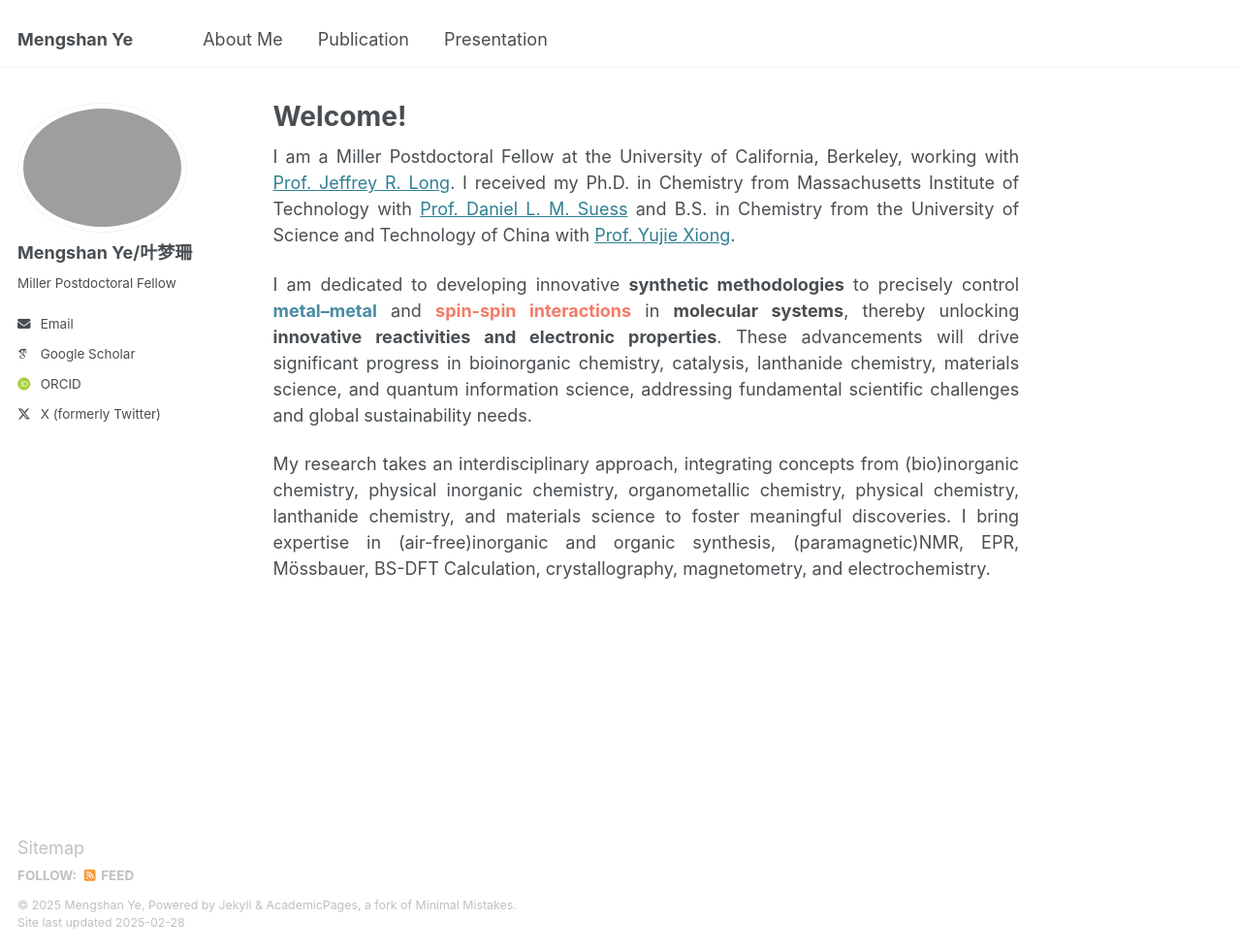
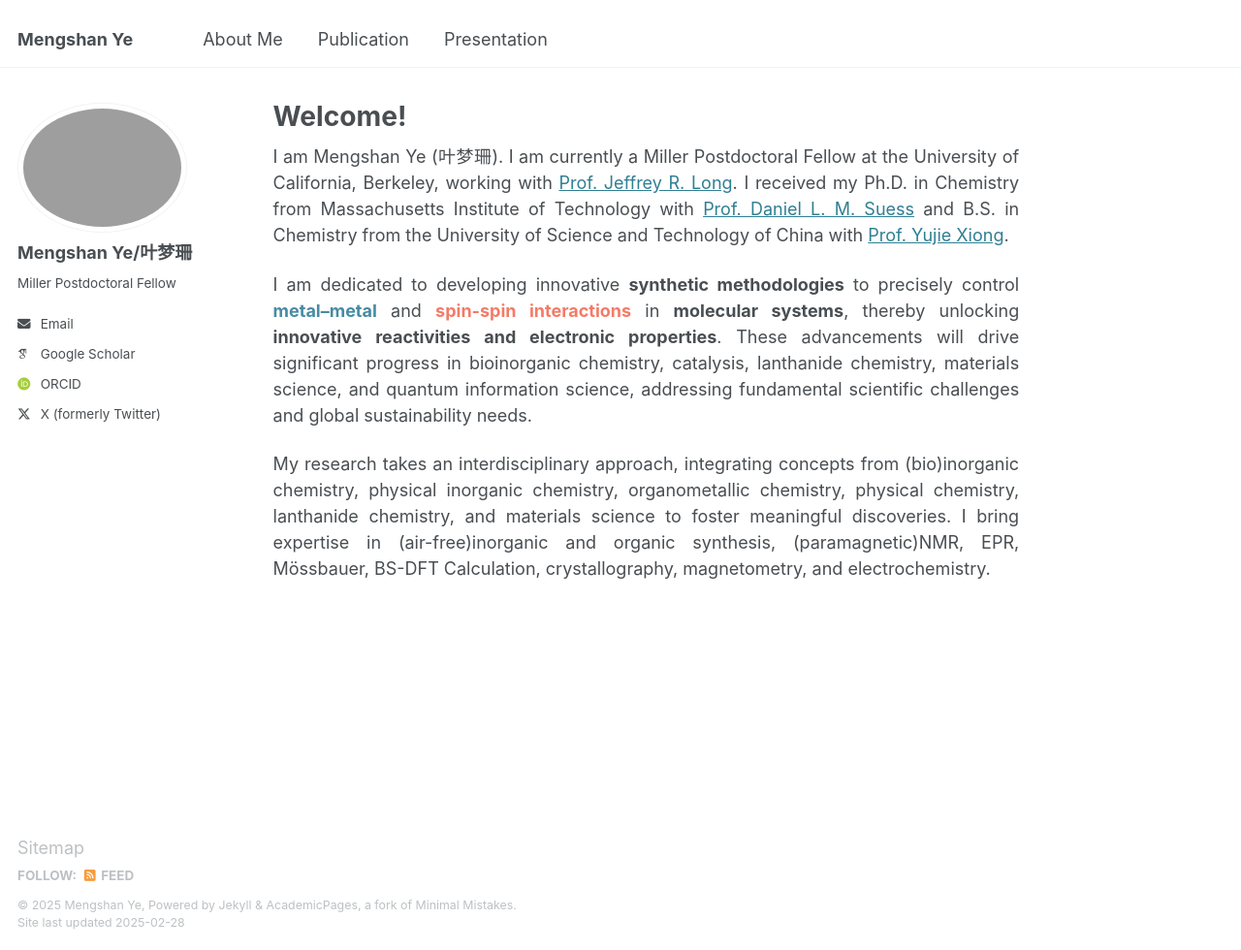
Before and after one commit to mengshan-ye/mengshan-ye.github.io, a Jekyll site: the page built from _pages/home.md, in a window 1280 px wide and 980 px high. Shown: the whole window at 97% size. Built offline with Jekyll 4.4.1, drawn with Linux system fonts in a browser that asks for light colours; some web fonts are replaced.

Commit message:
Update home.md

```diff
--- a/_pages/home.md
+++ b/_pages/home.md
@@ -21,7 +21,7 @@ author_profile: true
 
 
 <div class="justify-text">
-I am a Miller Postdoctoral Fellow at the University of California, Berkeley, working with <a href="http://alchemy.cchem.berkeley.edu/home/">Prof. Jeffrey R. Long</a>. I received my Ph.D. in Chemistry from Massachusetts Institute of Technology with <a href="https://suessgroup.mit.edu/">Prof. Daniel L. M. Suess</a> and B.S. in Chemistry from the University of Science and Technology of China with <a href="https://faculty.ustc.edu.cn/xiongyujie//">Prof. Yujie Xiong</a>.
+I am Mengshan Ye (叶梦珊). I am currently a Miller Postdoctoral Fellow at the University of California, Berkeley, working with <a href="http://alchemy.cchem.berkeley.edu/home/">Prof. Jeffrey R. Long</a>. I received my Ph.D. in Chemistry from Massachusetts Institute of Technology with <a href="https://suessgroup.mit.edu/">Prof. Daniel L. M. Suess</a> and B.S. in Chemistry from the University of Science and Technology of China with <a href="https://faculty.ustc.edu.cn/xiongyujie//">Prof. Yujie Xiong</a>.
 </div>
 
 <p></p>
```
